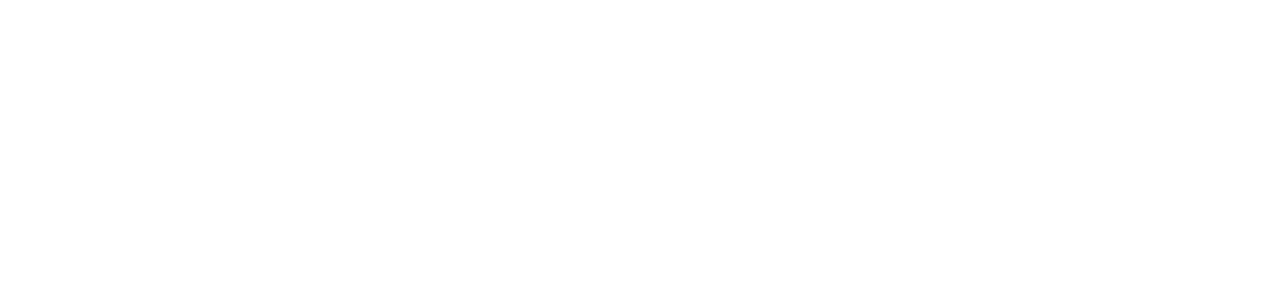
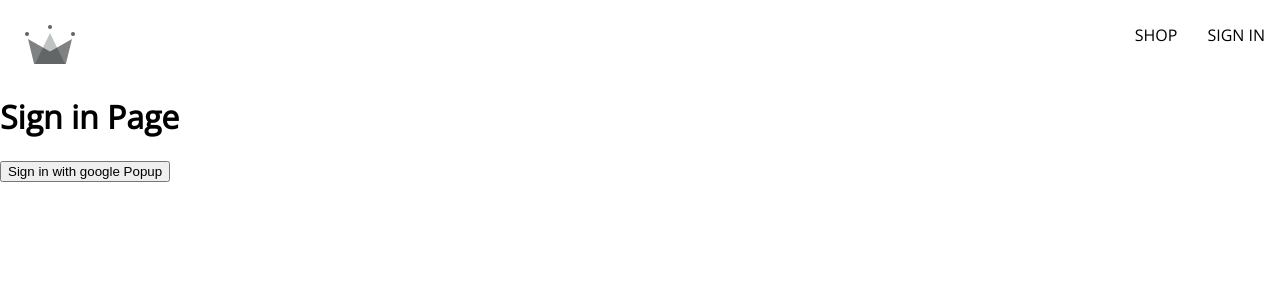
Before and after one commit to braaidg/crwn-n-clothing, a React (Create React App) app: page /sign-in in a window 1280 px wide. Before the commit this address had no page. Shown: the top 300 px of the page. Built offline with nearby package versions, Linux system fonts and the light colour scheme.

Commit message:
add our sign in component , firebase utils and firebase library

```diff
--- a/package.json
+++ b/package.json
@@ -6,6 +6,7 @@
     "@testing-library/jest-dom": "^5.16.4",
     "@testing-library/react": "^13.3.0",
     "@testing-library/user-event": "^13.5.0",
+    "firebase": "^9.9.0",
     "react": "^18.2.0",
     "react-dom": "^18.2.0",
     "react-router-dom": "^6.3.0",
--- a/src/App.js
+++ b/src/App.js
@@ -1,12 +1,29 @@
 import {Routes, Route} from 'react-router-dom';
 
+import Navigation from './routes/navigation/navigation';
 import Home from "./routes/home/home";
+import SignIn from './routes/sign-in/sign-in';
 
+const Shop = () => {
+  return (
+    <div>
+      Hi im the shop
+    </div>
+  )
+}
 
+// ROUTE / RENDER NAVIGATION. NAVIGATION RENDER OUTLET UNDER .
+// INDEX MAKE REACT RENDER HOME COMPONENT WHEN MATCH / ROUTE
 const App = () => {
   return (
     <Routes>
-      <Route path='/' element={<Home/>}/>
+
+      <Route path='/' element={<Navigation/>}>
+        <Route index element={<Home/>} />
+        <Route path='shop' element={<Shop/>} />
+        <Route path='sign-in' element={<SignIn/>} />
+      </Route>
+
     </Routes>
   )
 }
--- a/src/index.scss
+++ b/src/index.scss
@@ -9,3 +9,12 @@
   font-family: source-code-pro, Menlo, Monaco, Consolas, 'Courier New',
     monospace;
 }
+
+a {
+  text-decoration: none;
+  color: black;
+}
+
+* {
+  box-sizing: border-box;
+}
--- a/src/routes/home/home.jsx
+++ b/src/routes/home/home.jsx
@@ -1,3 +1,5 @@
+import { Outlet } from "react-router-dom";
+
 import Directory from "../../components/directory/directory";
 
 const categories = [
@@ -31,8 +33,12 @@
 
 const Home = () => {
 
+// OUTLET LET THE COMPONENT RENDER AT SPECIFIC LOCATION OF THIS COMPONENT (HOME IS THE OUTLET)
   return (
-    <Directory categories={categories} />
+    <div>
+      <Directory categories={categories} />
+      <Outlet/>
+    </div>
   );
 }
 
--- /dev/null
+++ b/src/routes/navigation/navigation.jsx
@@ -0,0 +1,33 @@
+import { Fragment } from "react";
+import { Outlet, Link } from "react-router-dom";
+import { ReactComponent as CrwnLogo } from '../../assets/crown.svg';
+
+import './navigation.styles.scss';
+
+const Navigation = () => {
+    return (
+      <Fragment>
+
+        <div className="navigation">
+
+            <Link className="logo-container" to='/' >
+                <CrwnLogo className="logo" />
+            </Link>
+
+            <div className="nav-links-container">
+                <Link className="nav-link" to='/shop'>
+                    SHOP
+                </Link>
+                <Link className="nav-link" to='/sign-in'>
+                    SIGN IN
+                </Link>
+            </div>
+
+        </div>
+
+          <Outlet/>
+      </Fragment>
+    )
+  }
+
+export default Navigation;
--- /dev/null
+++ b/src/routes/navigation/navigation.styles.scss
@@ -0,0 +1,26 @@
+.navigation {
+  height: 70px;
+  width: 100%;
+  display: flex;
+  justify-content: space-between;
+  margin-bottom: 25px;
+
+  .logo-container {
+    height: 100%;
+    width: 70px;
+    padding: 25px;
+  }
+
+  .nav-links-container {
+    width: 50%;
+    height: 100%;
+    display: flex;
+    align-items: center;
+    justify-content: flex-end;
+
+    .nav-link {
+      padding: 10px 15px;
+      cursor: pointer;
+    }
+  }
+}
--- /dev/null
+++ b/src/routes/sign-in/sign-in.jsx
@@ -0,0 +1,20 @@
+import { signInWithGooglePopup, createUserDocumentFromAuth } from '../../utils/firebase/firebase.utils';
+
+
+function SignIn() {
+    const logGoogleUser = async () => {
+        const {user} = await signInWithGooglePopup();
+        const userDocRef = await createUserDocumentFromAuth(user);
+    }
+
+  return (
+    <div>
+        <h1>Sign in Page</h1>
+        <button onClick={logGoogleUser}>
+            Sign in with google Popup
+        </button>
+    </div>
+  )
+}
+
+export default SignIn;
--- /dev/null
+++ b/src/utils/firebase/firebase.utils.js
@@ -0,0 +1,64 @@
+import { initializeApp } from "firebase/app";
+import { getAuth, signInWithRedirect, signInWithPopup, GoogleAuthProvider } from 'firebase/auth'
+import { getFirestore, doc, getDoc, setDoc } from 'firebase/firestore';
+
+
+// Your web app's Firebase configuration
+const firebaseConfig = {
+  apiKey: "AIzaSyDzeTZ-Yx6gdopq4Ll2BfciutUetVF8BLE",
+  authDomain: "crown-clothing-db-8fe1d.firebaseapp.com",
+  projectId: "crown-clothing-db-8fe1d",
+  storageBucket: "crown-clothing-db-8fe1d.appspot.com",
+  messagingSenderId: "910061581605",
+  appId: "1:910061581605:web:b88369e07634ca45d496cc"
+};
+
+// Initialize Firebase
+const firebaseApp = initializeApp(firebaseConfig);
+
+const provider = new GoogleAuthProvider();
+provider.setCustomParameters({
+    prompt: "select_account"
+});
+
+export const auth = getAuth();
+export const signInWithGooglePopup = () => signInWithPopup(auth, provider);
+
+export const db = getFirestore();
+
+export const createUserDocumentFromAuth = async (userAuth) => {
+  const userDocRef = doc(db, 'users', userAuth.uid);
+
+  console.log(userDocRef);
+
+  const userSnapshot = await getDoc(userDocRef);
+  console.log(userSnapshot);
+  console.log(userSnapshot.exists());
+
+  if (!userSnapshot.exists()) {
+    const { displayName, email } = userAuth;
+    const createdAt = new Date();
+
+    try {
+      await setDoc(userDocRef, {
+        displayName,
+        email,
+        createdAt,
+      });
+    } catch(e) {
+      console.log("Error creating user", e.message);
+    }
+
+    return userDocRef;
+
+  }
+
+  //CHECK IF USER DATA EXISTS.
+
+  // IF USERDATA DOESNT EXIST
+  //CREATE / SET THE DOCUMENT WITH THE DATA FORM USERAUTH IN MY COLLECTION
+
+
+  //RETURN USERDOCREF
+
+};
```
Also changed, not shown: src/assets/crown.svg (added), 1 other file (tests, documents, lock files or other folders).
